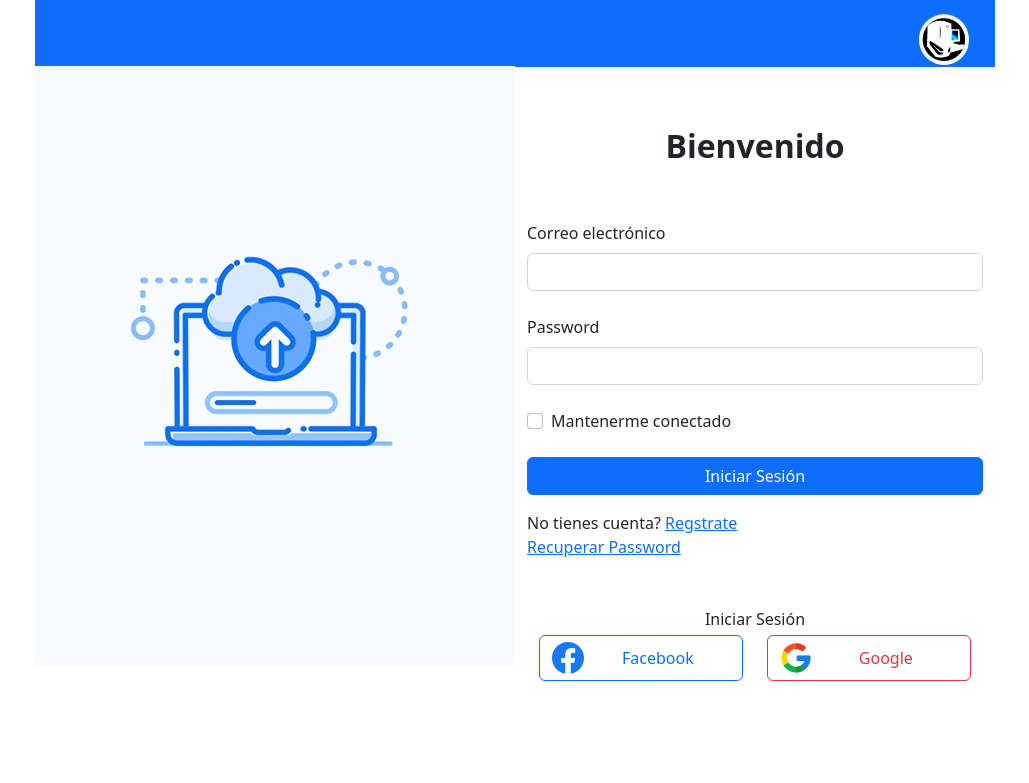
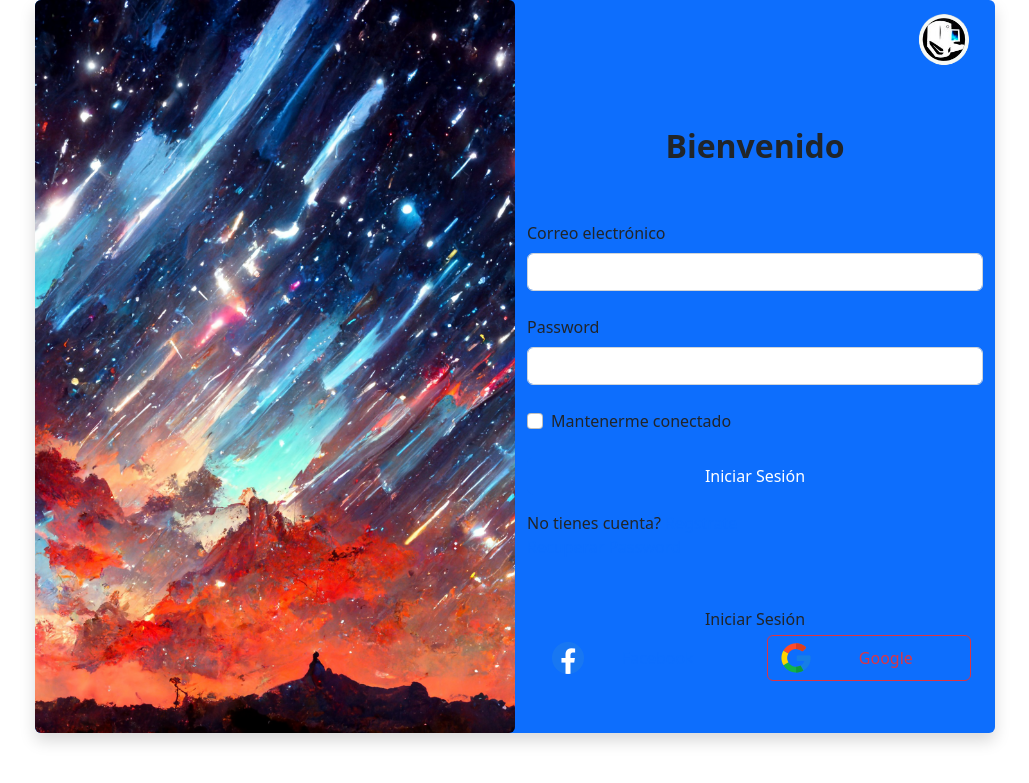
Before and after one commit to Fraloox/mesaWeb, a PHP site: page / in a window 1280 px wide. Shown: the top 783 px of the page, without its empty margins (125-1154 px from the left). Run offline with PHP 8.4, Linux system fonts and the light colour scheme.

Commit message:
Cambio de imagen por problemas
Decidí no pelear mas con otras imágenes, saque el size el div que quería rellenar, además saque el "center center" para que la imagen rellene el div

```diff
--- a/css/style.css
+++ b/css/style.css
@@ -1,14 +1,12 @@
 body{
     background: #3285EA;
-
-
 }
 
 .bg{
-    background-image: url(../imagenes/Animacion.gif);
-    background-position: center center;
+    background-image: url(../imagenes/img-login.png);
+
     background-repeat: no-repeat;
 }
-#row-principal{
+/* #row-principal{
     height: 67px;
-}
+} */
--- a/index.html
+++ b/index.html
@@ -15,9 +15,9 @@
   </head>
   <body>
 
-    <div class="container w-75 bg-primary">
+    <div class="container w-75 bg-primary rounded shadow" id="div-principal">
         <div class="row" id="row-principal">
-            <div class="col bg">
+            <div class="col bg rounded">
 
             </div>
             <div class="col">
```
Also changed, not shown: Imagenes/img-login.png (added), 1 other file.
